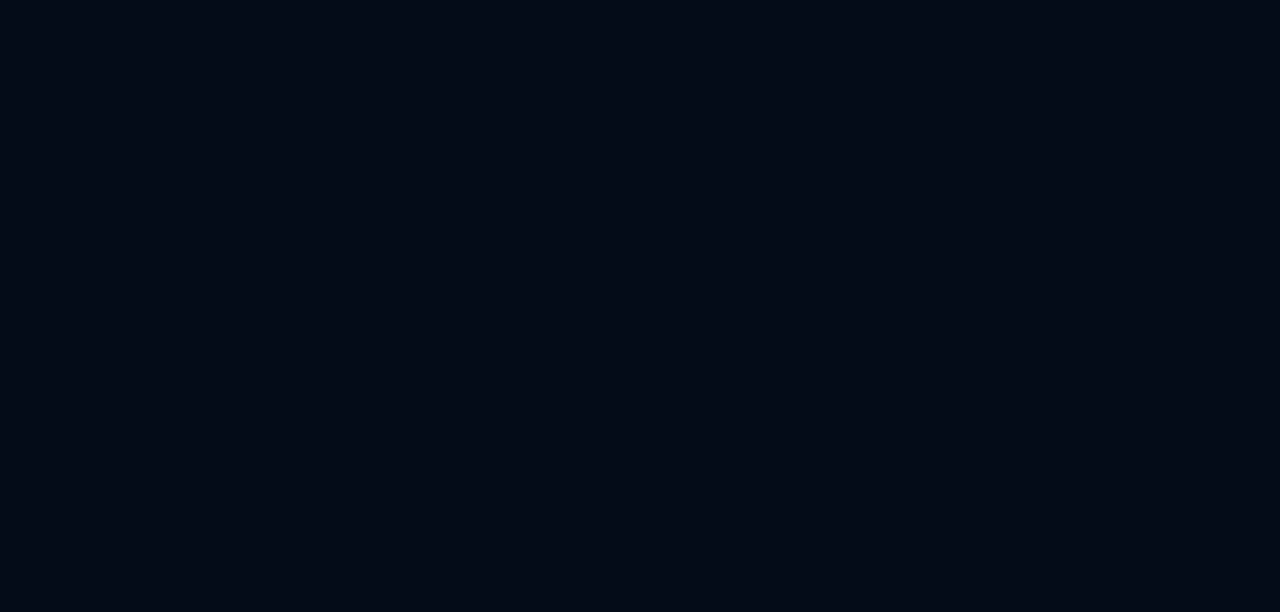
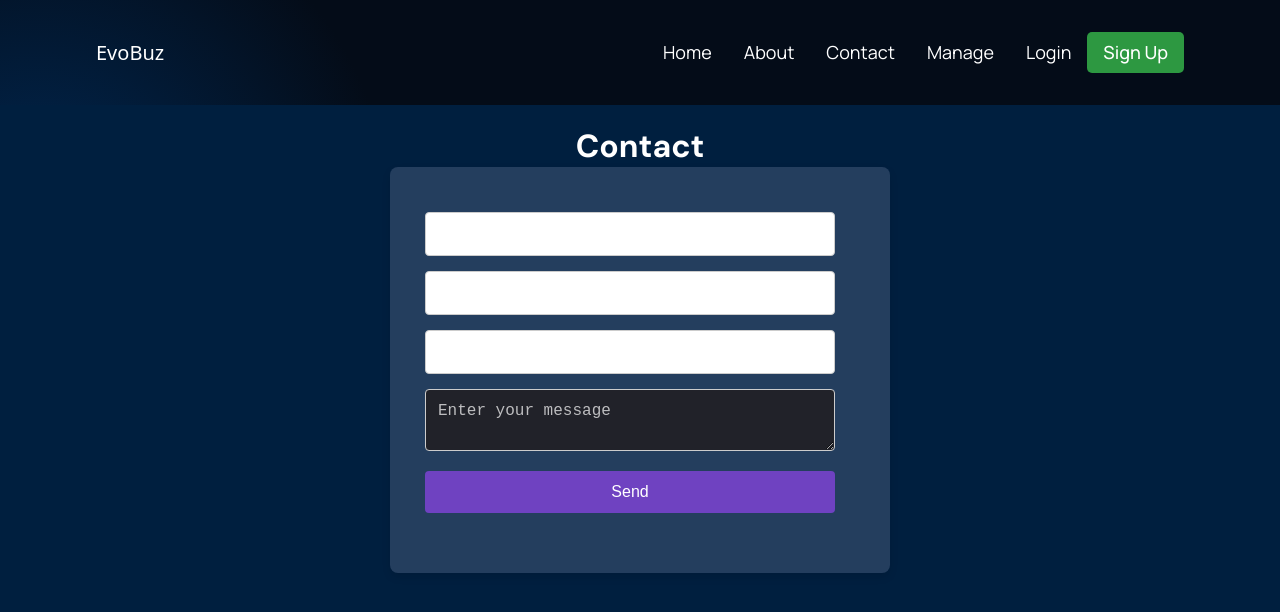
Before and after one commit to sanjesh17/evobuz-vendor, a React (Create React App) app: page /contact in a window 1280 px wide. Before the commit this address had no page. Shown: the top 612 px of the page. Built offline with nearby package versions, Linux system fonts and the light colour scheme.

Commit message:
Added contact page and routing

```diff
--- a/src/App.js
+++ b/src/App.js
@@ -7,6 +7,7 @@ import Product from "./pages/Product";
 import Service from "./pages/Service";
 import ManagePage from "./pages/ManagePage";
 import DashboardPage from "./pages/DashboardPage";
+import ContactPage from "./pages/ContactPage";
 
 const App = () => {
   return (
@@ -19,7 +20,8 @@ const App = () => {
           <Route path="/products" element={<Product />} />
           <Route path="/services" element={<Service />} />
           <Route path="/manage" element={<ManagePage />} />
-          <Route path="/dashboard" element={<DashboardPage/>} />
+          <Route path="/dashboard" element={<DashboardPage />} />
+          <Route path="/contact" element={<ContactPage />} />
         </Routes>
       </BrowserRouter>
     </div>
--- /dev/null
+++ b/src/components/contact/Contact.jsx
@@ -0,0 +1,96 @@
+import React, { useRef, useState } from "react";
+import emailjs from "emailjs-com";
+import "./contact.css";
+
+const Contact = () => {
+  const form = useRef();
+  const [loading, setLoading] = useState(false);
+  const [successMessage, setSuccessMessage] = useState("");
+  const [errorMessage, setErrorMessage] = useState("");
+
+  const sendEmail = (e) => {
+    e.preventDefault();
+    setLoading(true);
+    setSuccessMessage("");
+    setErrorMessage("");
+
+    emailjs
+      .sendForm(
+        process.env.REACT_APP_EMAILJS_SERVICE_ID,
+        process.env.REACT_APP_EMAILJS_TEMPLATE_ID,
+        form.current,
+        process.env.REACT_APP_EMAILJS_USER_ID
+      )
+      .then(
+        (result) => {
+          console.log(result.text);
+          setLoading(false);
+          setSuccessMessage(
+            "Your query is successfully Registered,Our Agent will contact you soon "
+          );
+          form.current.reset();
+        },
+        (error) => {
+          console.log(error.text);
+          setLoading(false);
+          setErrorMessage("Failed to send email. Please try again.");
+        }
+      );
+  };
+
+  return (
+    <div className="vendor-contact-form">
+      <h1>Contact</h1>
+      <form
+        ref={form}
+        onSubmit={sendEmail}
+        className="vendor-contact-form-container"
+      >
+        <div className="vendor-contact-form-group">
+          <input
+            type="text"
+            name="from_name"
+            placeholder="Enter Name"
+            className="vendor-contact-form-control"
+          />
+        </div>
+        <div className="vendor-contact-form-group">
+          <input
+            type="email"
+            name="email"
+            placeholder="Enter Email"
+            className="vendor-contact-form-control"
+          />
+        </div>
+        <div className="vendor-contact-form-group">
+          <input
+            type="text"
+            name="phone_number"
+            placeholder="Enter Phone Number"
+            className="vendor-contact-form-control"
+          />
+        </div>
+        <div className="vendor-contact-form-group">
+          <textarea
+            name="message"
+            placeholder="Enter your message"
+            className="vendor-contact-form-control"
+          ></textarea>
+        </div>
+        <div className="vendor-contact-form-group">
+          <button
+            type="submit"
+            className="vendor-contact-btn vendor-contact-btn-primary"
+            disabled={loading}
+          >
+            {loading ? "Sending..." : "Send"}
+          </button>
+        </div>
+      </form>
+      {successMessage && <p className="success-message">{successMessage}</p>}
+      {errorMessage && <p className="error-message">{errorMessage}</p>}
+    </div>
+  );
+};
+
+export default Contact;
--- /dev/null
+++ b/src/components/contact/contact.css
@@ -0,0 +1,100 @@
+/* Vendor contact form container */
+.vendor-contact-form {
+    animation: fadeIn 1s ease-in-out;
+    background-color: #001f3f;
+    color: white;
+    display: flex;
+    flex-direction: column;
+    align-items: center;
+    justify-content: flex-start;
+    padding: 20px;
+    max-width: 100vw; /* Prevent horizontal overflow */
+    overflow-x: hidden; /* Hide any overflow */
+    height: 100vh;
+  }
+
+  @keyframes fadeIn {
+    0% {
+      opacity: 0;
+    }
+    100% {
+      opacity: 1;
+    }
+  }
+
+  /* Form container */
+  .vendor-contact-form-container {
+    background-color: rgba(40, 66, 98, 0.9);
+    max-width: 500px;
+    width: 100%;
+    box-shadow: 0 4px 8px rgba(0, 0, 0, 0.1);
+    padding: 45px;
+    display: flex;
+    flex-direction: column;
+    justify-content: flex-start;
+    align-items: center;
+    border-radius: 8px;
+    max-height: 500px;
+
+  }
+
+  /* Form group */
+  .vendor-contact-form-group {
+    margin-bottom: 15px;
+    width: 100%;
+    margin-left: -20px;
+  }
+
+  /* Form control */
+  .vendor-contact-form-control {
+    width: 100%;
+    padding: 12px;
+    font-size: 16px;
+    border: 1px solid #ccc;
+    border-radius: 4px;
+    transition: border-color 0.3s ease;
+  }
+
+  .vendor-contact-form-control:focus {
+    outline: none;
+    border-color: #007bff;
+  }
+
+  /* Buttons */
+  .vendor-contact-btn {
+    background-color: #6f42c1; /* Purple */
+    color: #fff;
+    border: none;
+    padding: 12px 24px;
+    font-size: 16px;
+    cursor: pointer;
+    border-radius: 4px;
+    transition: background-color 0.3s ease, transform 0.2s ease;
+    max-width:528px;
+    width: 100%;
+
+
+  }
+
+  .vendor-contact-btn:hover {
+    background-color: #5a3b8c; /* Darker Purple on Hover */
+    transform: scale(1.05); /* Scale up slightly on hover */
+  }
+
+  .vendor-contact-btn-primary {
+    background-color: #6f42c1; /* Purple */
+  }
+
+  .vendor-contact-btn-primary:hover {
+    background-color: #5a3b8c; /* Darker Purple on Hover */
+  }
+  .success-message{
+    color:rgb(210, 214, 210)
+  }
+
+  /* Responsive adjustments */
+  @media (max-width: 768px) {
+    .vendor-contact-form-container {
+      max-width: 90%;
+    }
+  }
--- /dev/null
+++ b/src/pages/ContactPage.js
@@ -0,0 +1,15 @@
+import React from "react";
+import "./ContactPage.css";
+import Navbar from "../components/navbar/Navbar";
+import Contact from "../components/contact/Contact";
+
+const ContactPage = () => {
+  return (
+    <div className="gradient__bg">
+      <Navbar />
+      <Contact />
+    </div>
+  );
+};
+
+export default ContactPage;
```
Also changed, not shown: src/pages/DashboardPage.js (+10 -10 lines), src/pages/ContactPage.css (added), 1 other file (tests, documents, lock files or other folders).
